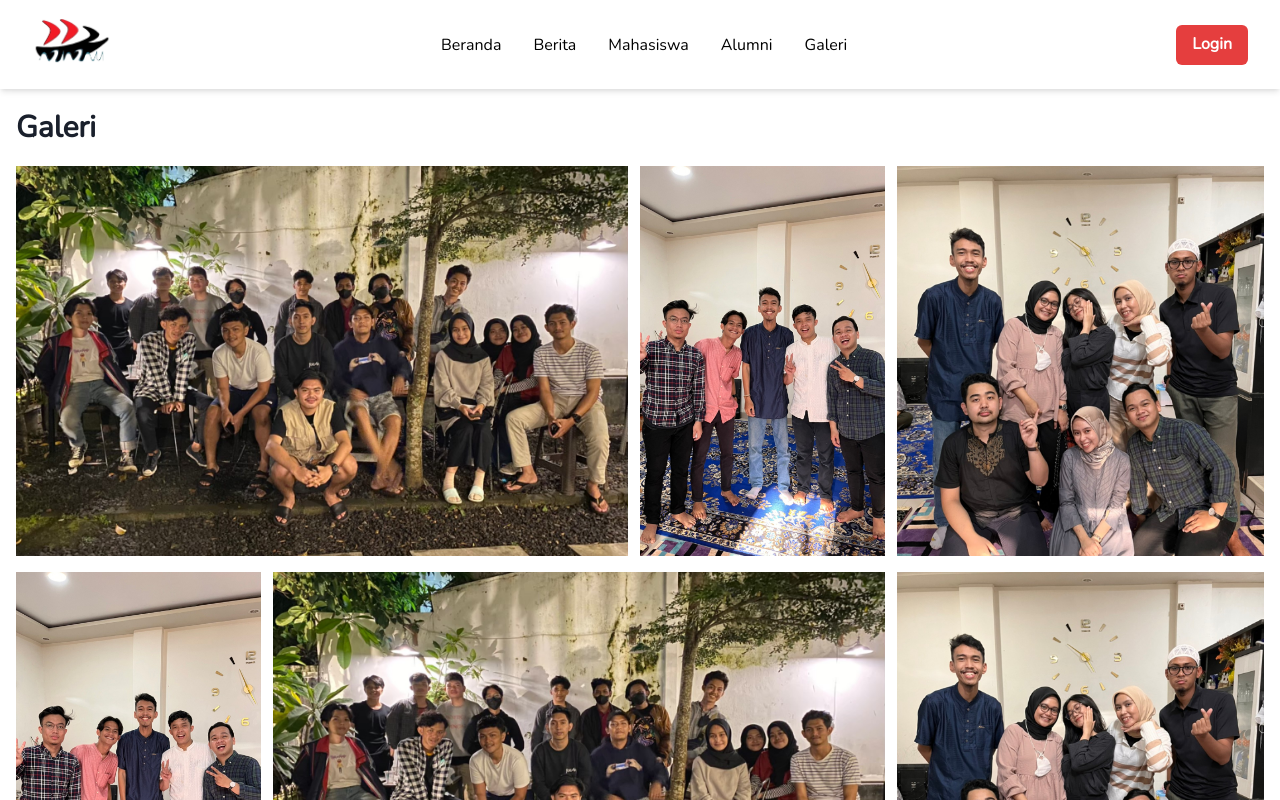
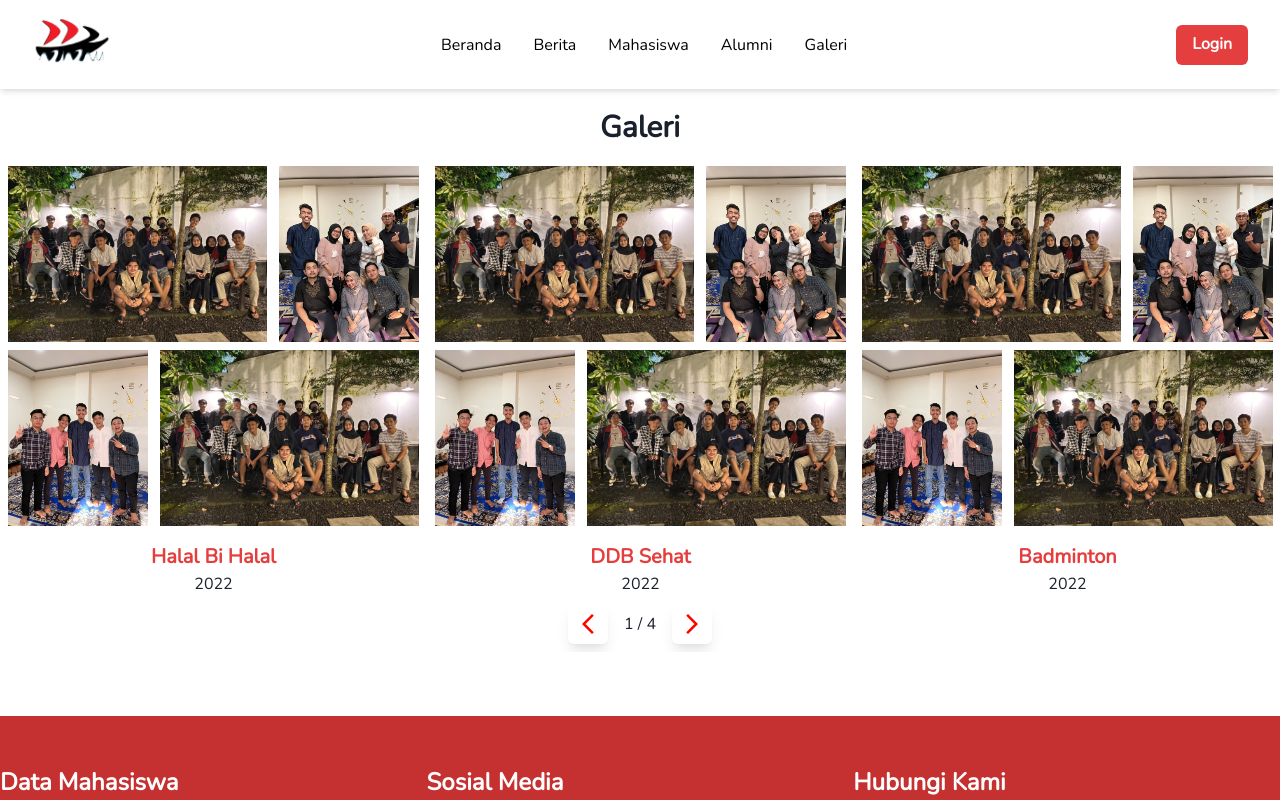
Before and after one commit to alfonsus20/ddb-nextjs, a Next.js app: page /galeri in a window 1280 px wide. Shown: the top 800 px of the page. Built offline with nearby package versions, Linux system fonts and the light colour scheme.

Commit message:
feat: renew gallery

```diff
--- a/components/Carousel/Gallery/index.tsx
+++ b/components/Carousel/Gallery/index.tsx
@@ -20,7 +20,7 @@ const Gallery = () => {
 
   const settings: Settings = {
     speed: 500,
-    slidesToShow: 1,
+    slidesToShow: 3,
     slidesToScroll: 1,
     nextArrow: <></>,
     prevArrow: <></>,
@@ -35,11 +35,12 @@ const Gallery = () => {
         }}
         {...settings}
       >
-        {["Halal Bi Halal", "DDB Sehat"].map((item, idx) => (
-          <Box key={idx}>
-            <AspectRatio width="full" ratio={16 / 5} mb={4}>
+        {["Halal Bi Halal", "DDB Sehat", "Badminton", "TEST"].map(
+          (item, idx) => (
+            <Box key={idx} px={2}>
+              <AspectRatio width="full" ratio={21/9} mb={2}>
                 <Flex gap={3}>
-                <Box width="50%" bg="green.400" pos="relative" height="full">
+                  <Box width="65%" bg="green.400" pos="relative" height="full">
                     <Image
                       src="/hbh2022/hbh-1.jpg"
                       alt="hbh"
@@ -48,16 +49,7 @@ const Gallery = () => {
                       objectPosition="center"
                     />
                   </Box>
-                <Box width="20%" bg="blue.400" pos="relative" height="full">
-                  <Image
-                    src="/hbh2022/hbh-2.jpg"
-                    alt="hbh"
-                    layout="fill"
-                    objectFit="cover"
-                    objectPosition="center"
-                  />
-                </Box>
-                <Box width="30%" bg="red.500" height="full" pos="relative">
+                  <Box width="35%" bg="red.500" height="full" pos="relative">
                     <Image
                       src="/hbh2022/hbh-3.jpg"
                       alt="hbh"
@@ -68,9 +60,9 @@ const Gallery = () => {
                   </Box>
                 </Flex>
               </AspectRatio>
-            <AspectRatio width="full" ratio={16 / 5} mb={4}>
+              <AspectRatio width="full" ratio={21/9} mb={4}>
                 <Flex gap={3}>
-                <Box width="20%" bg="blue.400" pos="relative" height="full">
+                  <Box width="35%" bg="blue.400" pos="relative" height="full">
                     <Image
                       src="/hbh2022/hbh-2.jpg"
                       alt="hbh"
@@ -79,18 +71,9 @@ const Gallery = () => {
                       objectPosition="center"
                     />
                   </Box>
-                <Box width="50%" bg="green.400" pos="relative" height="full">
+                  <Box width="65%" bg="green.400" pos="relative" height="full">
                     <Image
                       src="/hbh2022/hbh-1.jpg"
-                    alt="hbh"
-                    layout="fill"
-                    objectFit="cover"
-                    objectPosition="center"
-                  />
-                </Box>
-                <Box width="30%" bg="red.500" height="full" pos="relative">
-                  <Image
-                    src="/hbh2022/hbh-3.jpg"
                       alt="hbh"
                       layout="fill"
                       objectFit="cover"
@@ -106,14 +89,14 @@ const Gallery = () => {
                 <Text>2022</Text>
               </Box>
             </Box>
-        ))}
+          )
+        )}
       </Slider>
       <Flex
         justifyContent="center"
         columnGap={4}
         py={2}
         alignItems="center"
-        mt={4}
       >
         <IconButton
           aria-label="Prev"
@@ -122,7 +105,7 @@ const Gallery = () => {
           onClick={() => slider?.slickPrev()}
           icon={<Icon as={MdOutlineArrowBackIosNew} w={6} h={6} color="red" />}
         />
-        <Box>{activeSlide + 1} / 2</Box>
+        <Box>{activeSlide + 1} / 4</Box>
         <IconButton
           aria-label="Next"
           colorScheme="white"
--- a/components/Navbar/index.tsx
+++ b/components/Navbar/index.tsx
@@ -38,7 +38,7 @@ const Navbar = () => {
             Berita
           </Box>
         </Link>
-        <Link href="/" passHref>
+        <Link href="/mahasiswa" passHref>
           <Box px={2} as="a">
             Mahasiswa
           </Box>
--- a/pages/galeri.tsx
+++ b/pages/galeri.tsx
@@ -1,16 +1,15 @@
-import { AspectRatio, Box, Container, Flex, Text } from "@chakra-ui/react";
-import Image from "next/image";
+import { Box, Text } from "@chakra-ui/react";
 import React from "react";
 import { GalleryCarousel } from "../components/Carousel";
 
 const Galeri = () => {
   return (
-    <Container maxW="container.xl" pt={4} pb={20}>
-      <Text fontSize="3xl" fontWeight="bold" mb={4}>
+    <Box pt={4} pb={16}>
+      <Text fontSize="3xl" textAlign="center" fontWeight="bold" mb={4}>
         Galeri
       </Text>
       <GalleryCarousel />
-    </Container>
+    </Box>
   );
 };
 
```
Also changed, not shown: pages/mahasiswa/index.tsx (added, +9 -0 lines). Lines whose indentation alone changed are shown as unchanged.
